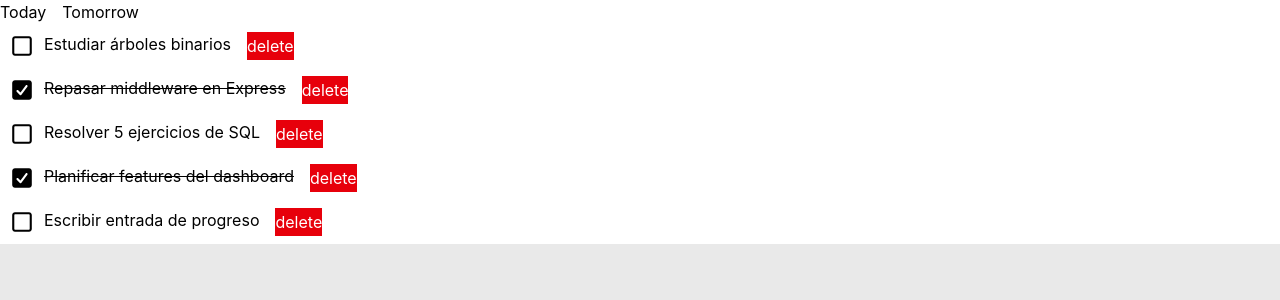
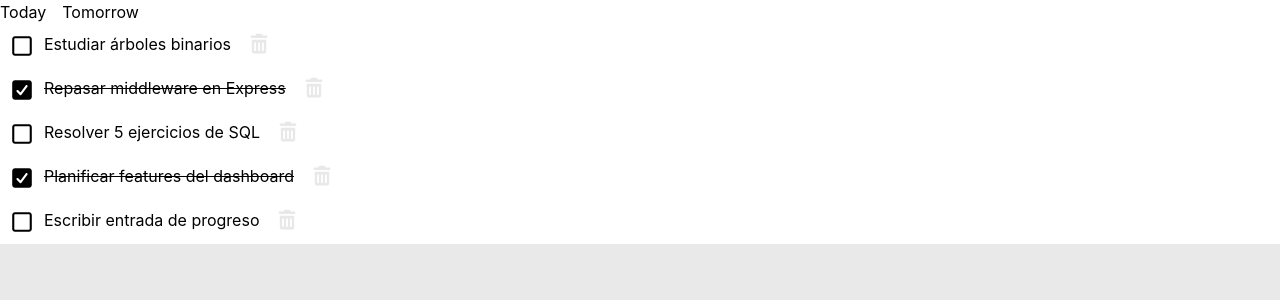
Before and after one commit to s-ricchini/ricchiTracker, a React app in the folder frontend/: page / in a window 1280 px wide. Shown: the top 300 px of the page. Built offline with nearby package versions, Linux system fonts and the light colour scheme; the HTML template or start-up script is replaced by a standard one.

Commit message:
icono delete funcional con hover y svg

```diff
--- a/frontend/src/features/todoList/components/Task.jsx
+++ b/frontend/src/features/todoList/components/Task.jsx
@@ -1,3 +1,5 @@
+import { useState } from "react"
+
 
 function Task({task,handleDelete,handleCheck}){
 
@@ -7,7 +9,9 @@ function Task({task,handleDelete,handleCheck}){
                 {task.completed ? <SquareIconChecked></SquareIconChecked> : <SquareIcon></SquareIcon>}
                 <p className={`${task.completed && "line-through"}`} >{task.title}</p>
             </div>
-            <button onClick={() => {handleDelete(task.id)}} className="bg-red-600 text-white">delete</button>
+            <div onClick={() => {handleDelete(task.id)}}>
+                <TrashIcon color={"rgb(232, 232, 232)"} hoverColor={"rgb(242, 46, 46)"}> </TrashIcon>
+            </div>
         </div>
     )
 
@@ -22,5 +26,23 @@ function SquareIconChecked(){
     return(<svg className="size-7" xmlns="http://www.w3.org/2000/svg" viewBox="0 0 640 640"><path d="M480 96C515.3 96 544 124.7 544 160L544 480C544 515.3 515.3 544 480 544L160 544C124.7 544 96 515.3 96 480L96 160C96 124.7 124.7 96 160 96L480 96zM438 209.7C427.3 201.9 412.3 204.3 404.5 215L285.1 379.2L233 327.1C223.6 317.7 208.4 317.7 199.1 327.1C189.8 336.5 189.7 351.7 199.1 361L271.1 433C276.1 438 283 440.5 289.9 440C296.8 439.5 303.3 435.9 307.4 430.2L443.3 243.2C451.1 232.5 448.7 217.5 438 209.7z"/></svg>)
 }
 
+function TrashIcon({color,hoverColor}){
+
+    const [currentColor,setCurrentColor] = useState(color)
+
+    const setHoverColor = () => {
+        setCurrentColor(hoverColor)
+    }
+
+    const setInitialColor = () => {
+        setCurrentColor(color)
+    }
+
+    return(
+        <svg onMouseEnter={setHoverColor} onMouseLeave={setInitialColor} className="hover:cursor-pointer size-6" xmlns="http://www.w3.org/2000/svg" viewBox="0 0 640 640"><path fill={currentColor} d="M232.7 69.9C237.1 56.8 249.3 48 263.1 48L377 48C390.8 48 403 56.8 407.4 69.9L416 96L512 96C529.7 96 544 110.3 544 128C544 145.7 529.7 160 512 160L128 160C110.3 160 96 145.7 96 128C96 110.3 110.3 96 128 96L224 96L232.7 69.9zM128 208L512 208L512 512C512 547.3 483.3 576 448 576L192 576C156.7 576 128 547.3 128 512L128 208zM216 272C202.7 272 192 282.7 192 296L192 488C192 501.3 202.7 512 216 512C229.3 512 240 501.3 240 488L240 296C240 282.7 229.3 272 216 272zM320 272C306.7 272 296 282.7 296 296L296 488C296 501.3 306.7 512 320 512C333.3 512 344 501.3 344 488L344 296C344 282.7 333.3 272 320 272zM424 272C410.7 272 400 282.7 400 296L400 488C400 501.3 410.7 512 424 512C437.3 512 448 501.3 448 488L448 296C448 282.7 437.3 272 424 272z"/></svg>
+
+
+    )
+}
 
 export default Task;
```
